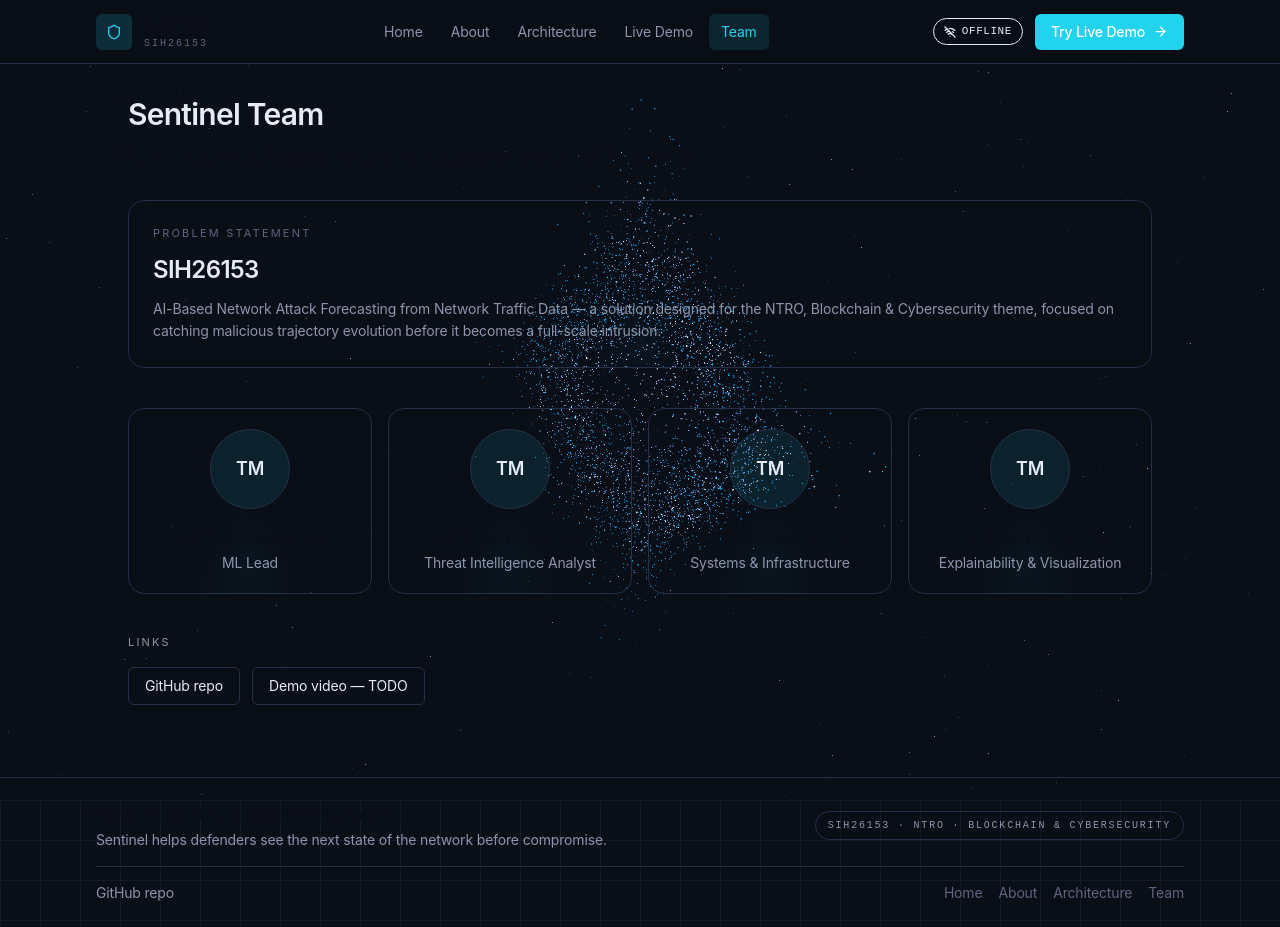
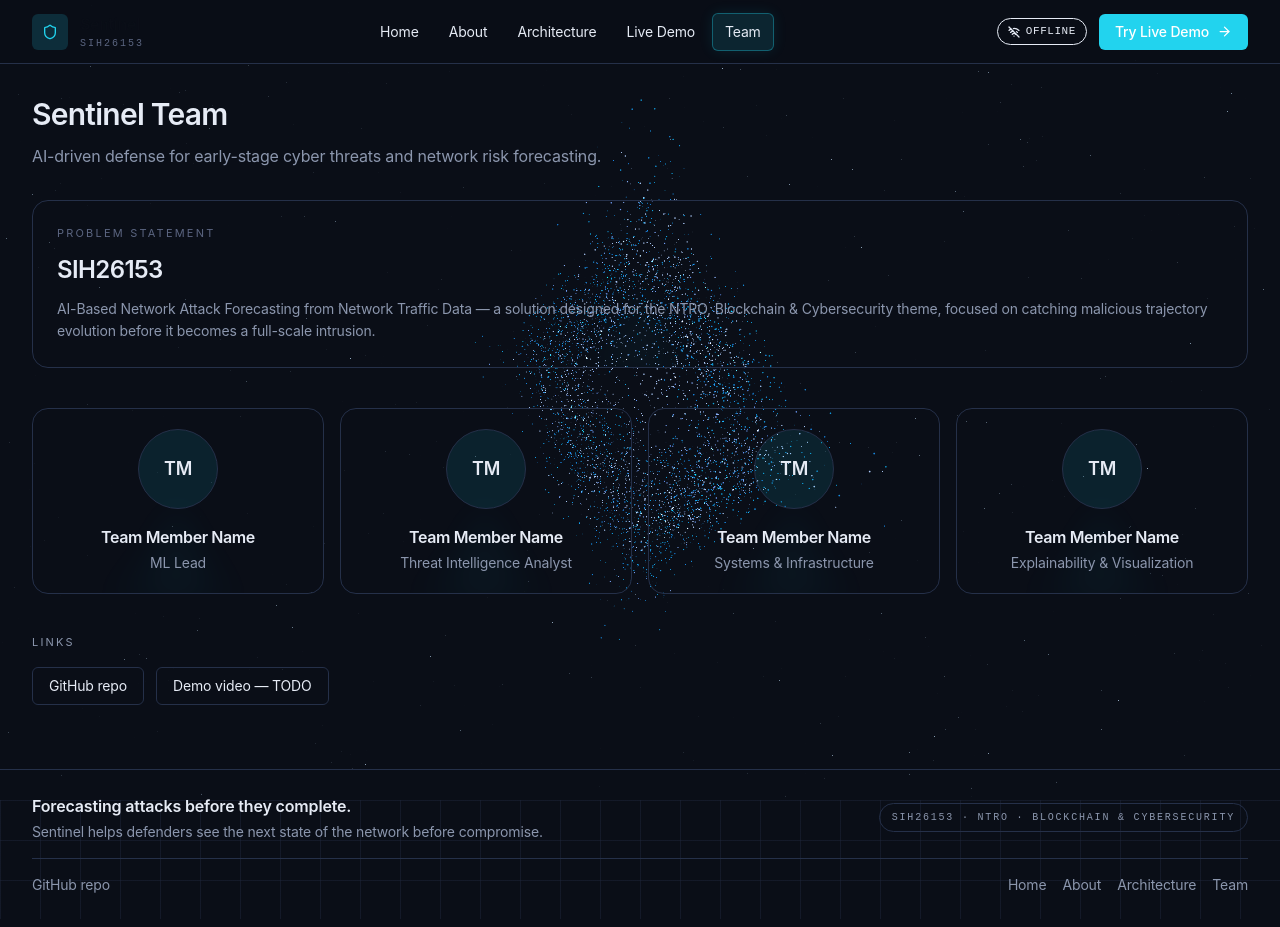
Before and after one commit to KajalChaudhary2326/SIH26153, a React (Vite) app: page /team in a window 1280 px wide. Built offline with nearby package versions, Linux system fonts and the light colour scheme.

Commit message:
Finalize Sentinel UI improvements

```diff
--- a/src/components/Layout.tsx
+++ b/src/components/Layout.tsx
@@ -48,10 +48,10 @@ export function Layout({ children }: { children: ReactNode }) {
                 end={end}
                 onClick={() => setIsMobileNavOpen(false)}
                 className={({ isActive }) =>
-                  `rounded-md px-3 py-2 text-sm transition-colors ${
+                  `nav-glow rounded-md px-3 py-2 text-sm ${
                     isActive
-                      ? "text-[var(--color-accent)]"
-                      : "text-[var(--color-text-secondary)] hover:text-[var(--color-text-primary)]"
+                      ? "active text-[var(--color-accent)]"
+                      : "text-[var(--color-text-secondary)]"
                   }`
                 }
                 style={({ isActive }) => ({
@@ -95,10 +95,10 @@ export function Layout({ children }: { children: ReactNode }) {
                   end={end}
                   onClick={() => setIsMobileNavOpen(false)}
                   className={({ isActive }) =>
-                    `rounded-md px-3 py-2 text-sm transition-colors ${
+                    `nav-glow rounded-md px-3 py-2 text-sm ${
                       isActive
-                        ? "text-[var(--color-accent)]"
-                        : "text-[var(--color-text-secondary)] hover:text-[var(--color-text-primary)]"
+                        ? "active text-[var(--color-accent)]"
+                        : "text-[var(--color-text-secondary)]"
                     }`
                   }
                   style={({ isActive }) => ({
--- a/src/index.css
+++ b/src/index.css
@@ -178,3 +178,104 @@ main { min-height: calc(100vh - 140px); }
 .sentinel-app .bg-grid {
   position: relative;
 }
+
+/* Readability fallback: keep inherited/body text on the dark Sentinel canvas visible
+   even when utility classes are not emitted by the CSS build. */
+.sentinel-app { color: var(--color-text-primary); }
+.sentinel-app p { color: var(--color-text-secondary); }
+.sentinel-app h1, .sentinel-app h2, .sentinel-app h3, .sentinel-app h4,
+.sentinel-app h5, .sentinel-app h6 { color: var(--color-text-primary); }
+.sentinel-app button, .sentinel-app a { color: inherit; }
+.sentinel-app .text-cyan-300, .sentinel-app .text-cyan-200 { color: var(--color-accent) !important; }
+
+/* Navbar hover: cyan edge, soft glow and a small lift without changing layout. */
+.nav-glow {
+  position: relative;
+  border: 1px solid transparent;
+  transition: color .22s ease, background-color .22s ease, border-color .22s ease,
+    box-shadow .22s ease, transform .22s ease;
+}
+.nav-glow:hover {
+  color: #fff !important;
+  border-color: color-mix(in srgb, var(--color-accent) 48%, transparent);
+  background: color-mix(in srgb, var(--color-accent) 9%, transparent);
+  box-shadow: 0 0 16px color-mix(in srgb, var(--color-accent) 18%, transparent),
+              inset 0 0 12px color-mix(in srgb, var(--color-accent) 7%, transparent);
+  transform: translateY(-1px);
+}
+.nav-glow.active {
+  border-color: color-mix(in srgb, var(--color-accent) 34%, transparent);
+  box-shadow: 0 0 14px color-mix(in srgb, var(--color-accent) 10%, transparent);
+}
+
+
+/* Final readability + full-width layout fixes */
+.sentinel-app footer,
+.sentinel-app footer * {
+  color: var(--color-text-secondary);
+}
+.sentinel-app footer .text-primary,
+.sentinel-app footer .text-base,
+.sentinel-app footer h1,
+.sentinel-app footer h2,
+.sentinel-app footer h3,
+.sentinel-app footer h4 {
+  color: var(--color-text-primary) !important;
+}
+.sentinel-app footer a:hover,
+.sentinel-app footer .nav-glow:hover {
+  color: #ffffff !important;
+}
+
+/* Recharts SVG text can fall back to black when CSS variables are not resolved by the renderer. */
+.sentinel-app .recharts-text,
+.sentinel-app .recharts-cartesian-axis-tick-value,
+.sentinel-app .recharts-label,
+.sentinel-app .recharts-legend-item-text {
+  fill: var(--color-text-secondary) !important;
+  color: var(--color-text-secondary) !important;
+}
+.sentinel-app .recharts-cartesian-axis-tick-value {
+  fill: var(--color-text-muted) !important;
+}
+
+/* Use the available viewport instead of making every page look like a narrow centered card. */
+.sentinel-app > main {
+  max-width: none !important;
+}
+.sentinel-app > main > .mx-auto[class*="max-w-"] {
+  max-width: none !important;
+  width: 100%;
+}
+.sentinel-app > header > div,
+.sentinel-app > footer > div {
+  max-width: none !important;
+  width: 100%;
+}
+
+
+/* Final chart readability: keep the graph's labels bright against its near-black canvas. */
+.forecast-chart-card .text-\[var\(--color-text-muted\)\],
+.forecast-chart-card .text-\[var\(--color-text-secondary\)\] {
+  color: #dbeafe !important;
+}
+.forecast-chart-card .recharts-text,
+.forecast-chart-card .recharts-cartesian-axis-tick-value,
+.forecast-chart-card .recharts-label,
+.forecast-chart-card .recharts-legend-item-text {
+  fill: #dbeafe !important;
+  color: #dbeafe !important;
+}
+.forecast-chart-card .recharts-cartesian-axis-tick-value {
+  fill: #dbeafe !important;
+}
+.forecast-chart-card .recharts-reference-line text {
+  fill: #ffffff !important;
+}
+.forecast-chart-card .recharts-tooltip-wrapper {
+  color: #e6ebf5 !important;
+}
+.forecast-chart-card .text-base,
+.forecast-chart-card .text-sm {
+  color: #67e8f9 !important;
+}
--- a/src/pages/ComparePage.tsx
+++ b/src/pages/ComparePage.tsx
@@ -24,7 +24,7 @@ export function ComparePage() {
       : null;
 
   return (
-    <div className="mx-auto max-w-4xl">
+    <div className="w-full">
       <div className="mb-8">
         <h1 className="text-xl font-semibold text-[var(--color-text-primary)]">
           Baseline comparison
--- a/src/pages/DashboardPage.tsx
+++ b/src/pages/DashboardPage.tsx
@@ -23,7 +23,7 @@ export function DashboardPage() {
   };
 
   return (
-    <div className="mx-auto max-w-6xl pb-10">
+    <div className="w-full pb-8">
       <div className="mb-6 flex flex-wrap items-center gap-2 rounded-xl border p-2 glow-box" style={{ borderColor: "var(--color-border)", backgroundColor: "var(--color-panel)" }}>
         {tabs.map(({ to, label, icon: Icon, end }) => (
           <NavLink
--- a/src/pages/HomePage.tsx
+++ b/src/pages/HomePage.tsx
@@ -37,7 +37,7 @@ export function HomePage() {
   );
 
   return (
-    <div className="mx-auto max-w-6xl pb-8">
+    <div className="w-full pb-8">
       <motion.section
         initial={{ opacity: 0, y: 20 }}
         animate={{ opacity: 1, y: 0 }}
@@ -81,12 +81,12 @@ export function HomePage() {
           initial={{ opacity: 0, y: 24 }}
           viewport={{ once: true, amount: 0.2 }}
           transition={{ duration: 0.5, ease: "easeOut" }}
-          className="rounded-2xl border p-4 shadow-2xl glow-box"
+          className="rounded-2xl border p-4 shadow-2xl glow-box forecast-chart-card"
           style={{ borderColor: "var(--color-border)", backgroundColor: "var(--color-panel)" }}
         >
           <div className="mb-3 flex items-center justify-between gap-3">
             <div>
-              <div className="text-[10px] uppercase tracking-[0.2em] text-[var(--color-text-muted)]">Threat model</div>
+              <div className="text-[10px] uppercase tracking-[0.2em] text-[var(--color-text-primary)]">Threat model</div>
               <div className="mt-1 text-base font-medium text-[var(--color-text-primary)]">Live forecast preview</div>
             </div>
             {latestPoint && <MITREStageBadge stage={latestPoint.predictedMitreStage} size="lg" />}
--- a/src/pages/TeamPage.tsx
+++ b/src/pages/TeamPage.tsx
@@ -9,7 +9,7 @@ const members = [
 
 export function TeamPage() {
   return (
-    <div className="mx-auto max-w-5xl pb-10">
+    <div className="w-full pb-8">
       <motion.section
         initial={{ opacity: 0, y: 20 }}
         whileInView={{ opacity: 1, y: 0 }}
--- a/src/pages/UploadPage.tsx
+++ b/src/pages/UploadPage.tsx
@@ -92,7 +92,7 @@ export function UploadPage() {
   }
 
   return (
-    <div className="mx-auto max-w-4xl">
+    <div className="w-full">
       <div className="mb-8">
         <h1 className="text-xl font-semibold text-[var(--color-text-primary)]">Data source</h1>
         <p className="mt-1.5 text-sm text-[var(--color-text-secondary)]">
```
Also changed, not shown: 1 other file (tests, documents, lock files or other folders).
